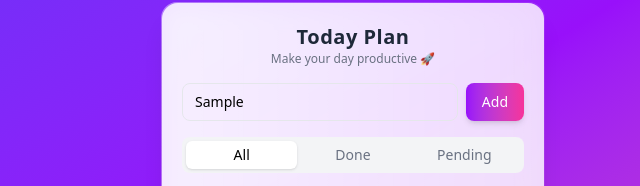
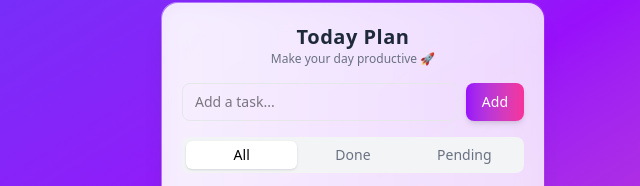
Before and after one commit to shahriar1100/toDoApp, a website: page index.html in a window 1280 px wide. Both pictures are taken after typing "Sample" into the empty fields and a click on the button "Add". Shown: the part 234-420 px from the top of the page, 287-927 px from the left. Drawn offline with Linux system fonts and the light colour scheme.

Commit message:
add input text emty when click to the add button

```diff
--- a/js/script.js
+++ b/js/script.js
@@ -31,6 +31,6 @@ taskAddBtn.addEventListener("click", ()=>{
 
 
     span.innerText = taskAddInput.value
-
+    taskAddInput.value = ""
 
 })
```
Also changed, not shown: src/output.css.
